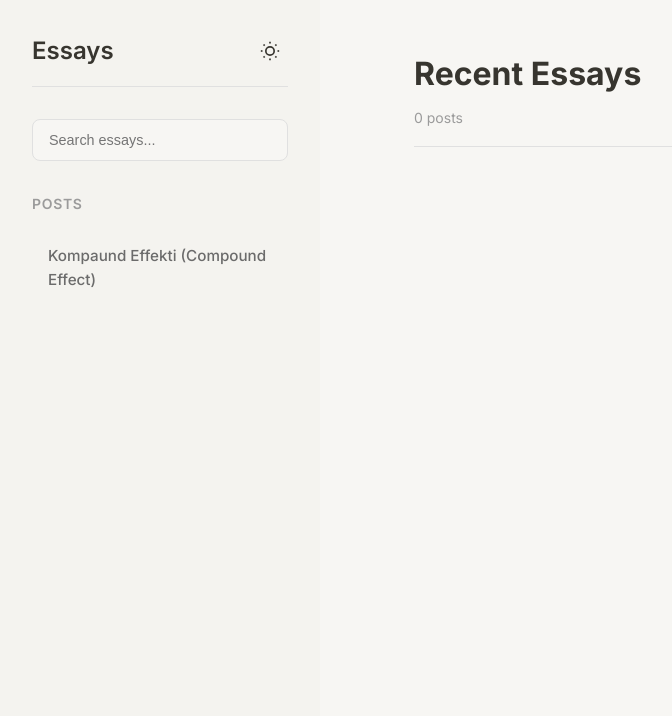
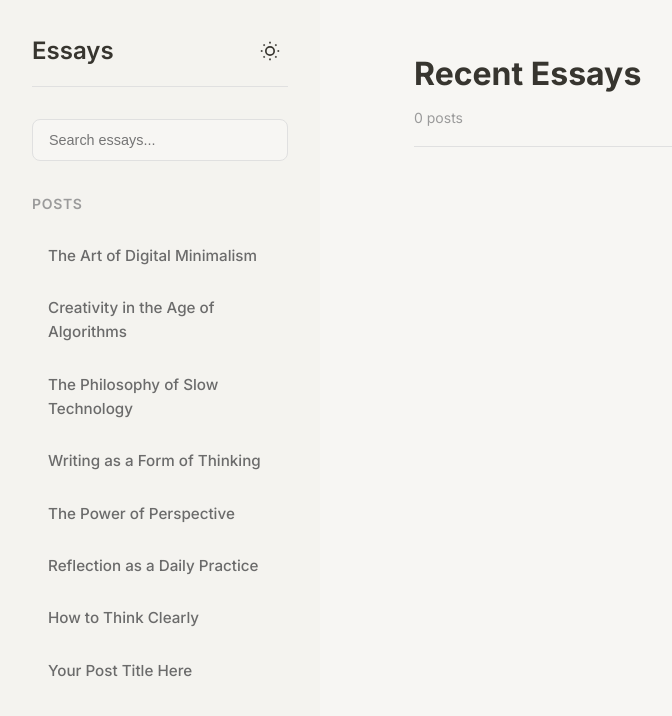
Before and after one commit to CloudVisioner/my-blog, a plain HTML site: page index.html in a window 1280 px wide. Shown: the whole page, without its empty margins (0-672 px from the left). Drawn offline with Linux system fonts and the light colour scheme.

Commit message:
Update index.html

```diff
--- a/index.html
+++ b/index.html
@@ -59,9 +59,17 @@
             <nav class="sidebar-nav">
                 <h3 class="nav-title">Posts</h3>
                 <ul class="nav-list" id="categoryList">
-                    <!-- Dynamically populated by JS: For static fallback, you can include one: -->
-                    <li><a href="#" class="nav-link" data-title="Kompaund Effekti">Kompaund Effekti (Compound Effect)</a></li>
-                </ul>
+  <li><a href="#" class="nav-link" data-title="The Art of Digital Minimalism">The Art of Digital Minimalism</a></li>
+  <li><a href="#" class="nav-link" data-title="Creativity in the Age of Algorithms">Creativity in the Age of Algorithms</a></li>
+  <li><a href="#" class="nav-link" data-title="The Philosophy of Slow Technology">The Philosophy of Slow Technology</a></li>
+  <li><a href="#" class="nav-link" data-title="Writing as a Form of Thinking">Writing as a Form of Thinking</a></li>
+  <li><a href="#" class="nav-link" data-title="The Power of Perspective">The Power of Perspective</a></li>
+  <li><a href="#" class="nav-link" data-title="Reflection as a Daily Practice">Reflection as a Daily Practice</a></li>
+  <li><a href="#" class="nav-link" data-title="How to Think Clearly">How to Think Clearly</a></li>
+  <li><a href="#" class="nav-link" data-title="Your Post Title Here">Your Post Title Here</a></li>
+</ul>
+
+
             </nav>
         </aside>
 
@@ -100,12 +108,10 @@
                         <span class="essay-stats" id="essayStats"></span>
                     </div>
                 </header>
+
                 <div class="essay-content" id="essayContent">
                     <!-- Essay content will be dynamically inserted here -->
                 </div>
-            </article>
-        </main>
-    </div>
 
     <!-- Back to Top Button -->
     <button class="back-to-top" id="backToTop" aria-label="Back to top" style="display: none;">
```
